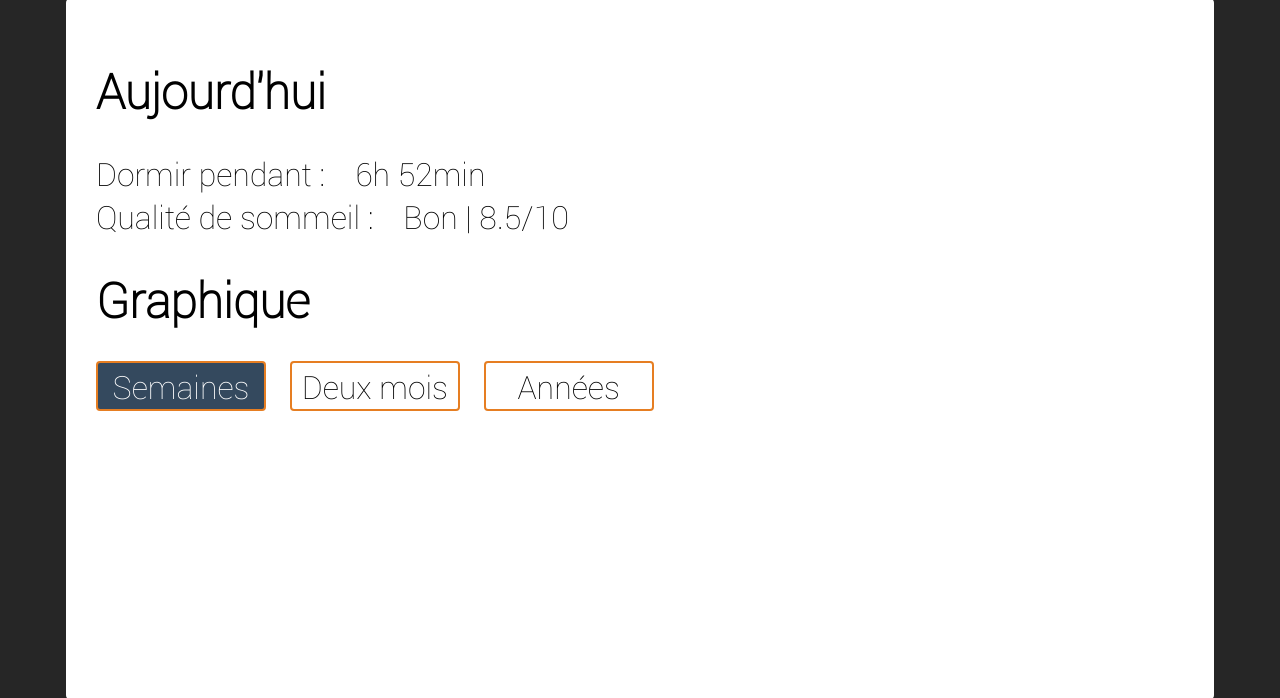
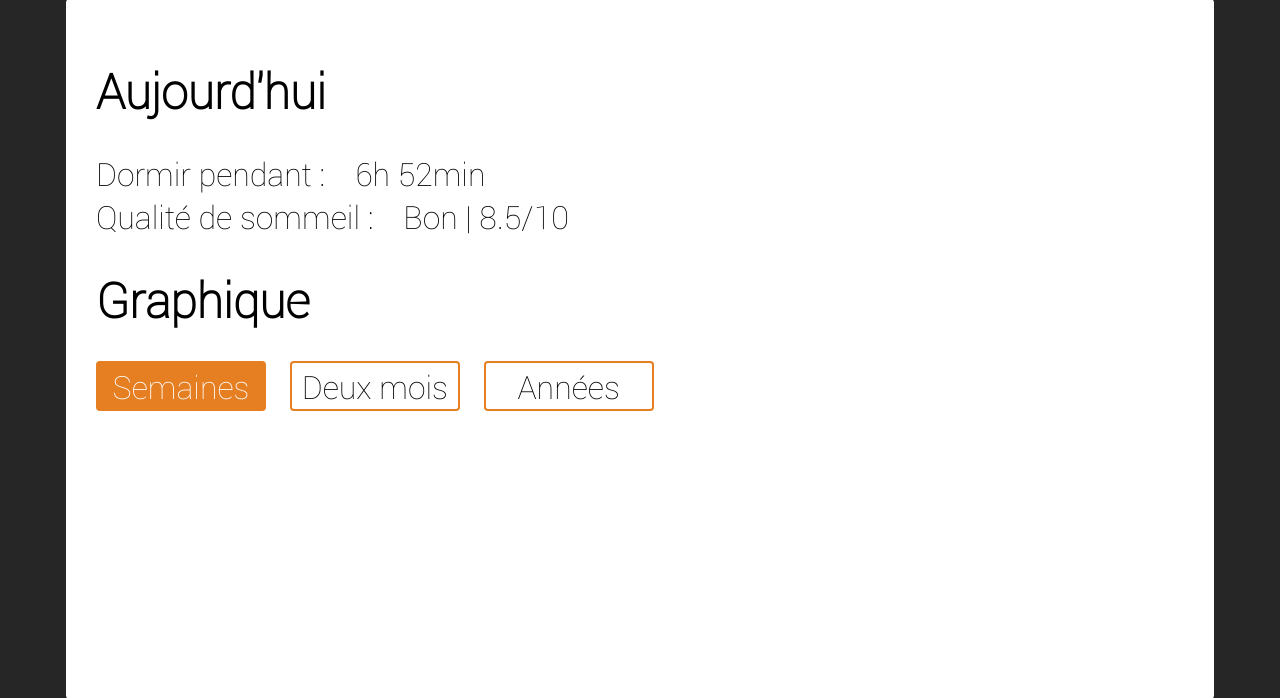
Before and after one commit to ClementRomac/FitBit_Project, a PHP site: page /Pages/weight.html in a window 1280 px wide. Shown: the part 191-889 px from the top of the page. Run offline with PHP 8.4, Linux system fonts and the light colour scheme.

Commit message:
page weight ajout couleur bount active

```diff
--- a/App/Pages/weight.html
+++ b/App/Pages/weight.html
@@ -25,9 +25,9 @@
             <h2>Graphique</h2>
 
                 <div>
-                    <button class="button-weight active-weight" onclick="changeLocation('weight')">Semaines</button>
-                    <button class="button-weight" onclick="changeLocation('weight/month')">Deux mois</button>
-                    <button class="button-weight" onclick="changeLocation('weight/year')">Années</button>
+                    <button id ="1" class="button-weight active-weight" onclick="changeLocation('weight', 1)">Semaines</button>
+                    <button id ="2" class="button-weight" onclick="changeLocation('weight/month', 2)">Deux mois</button>
+                    <button id ="3" class="button-weight" onclick="changeLocation('weight/year', 3)">Années</button>
                 </div>
                 <div id="container" style="min-width: 310px; height: 400px; margin: 0 auto"></div>
         </div>
@@ -36,9 +36,11 @@
         var myLocation = "weight"; //default location
         getData(myLocation); //get data for default location
 
-        function changeLocation(newLocation){
+        function changeLocation(newLocation, id){
             myLocation = newLocation;
             getData(myLocation);
+            $('button').removeClass("active-weight");
+            $('#'+id).addClass("active-weight")
         }
 
         function renderChart() {
--- a/App/css/Pages/style.css
+++ b/App/css/Pages/style.css
@@ -103,10 +103,10 @@ button{
 	color: #FFF;
 }
 .active-weight{
-	background-color: #34495e;
+	background-color: #e67e22;
 	color: #FFF;
 }
 .active-walk{
-	background-color: #34495e;
+	background-color: #27ae60;
 	color: #FFF;
 }
```
